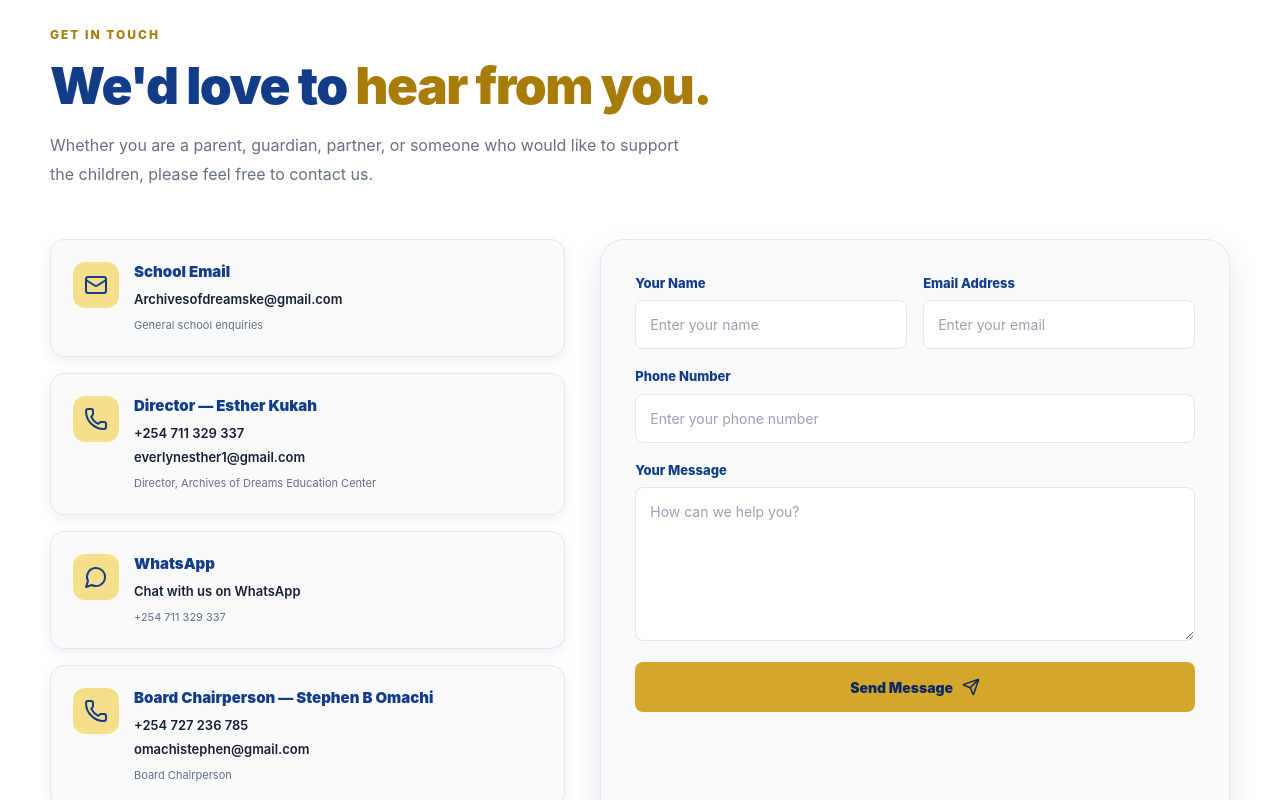
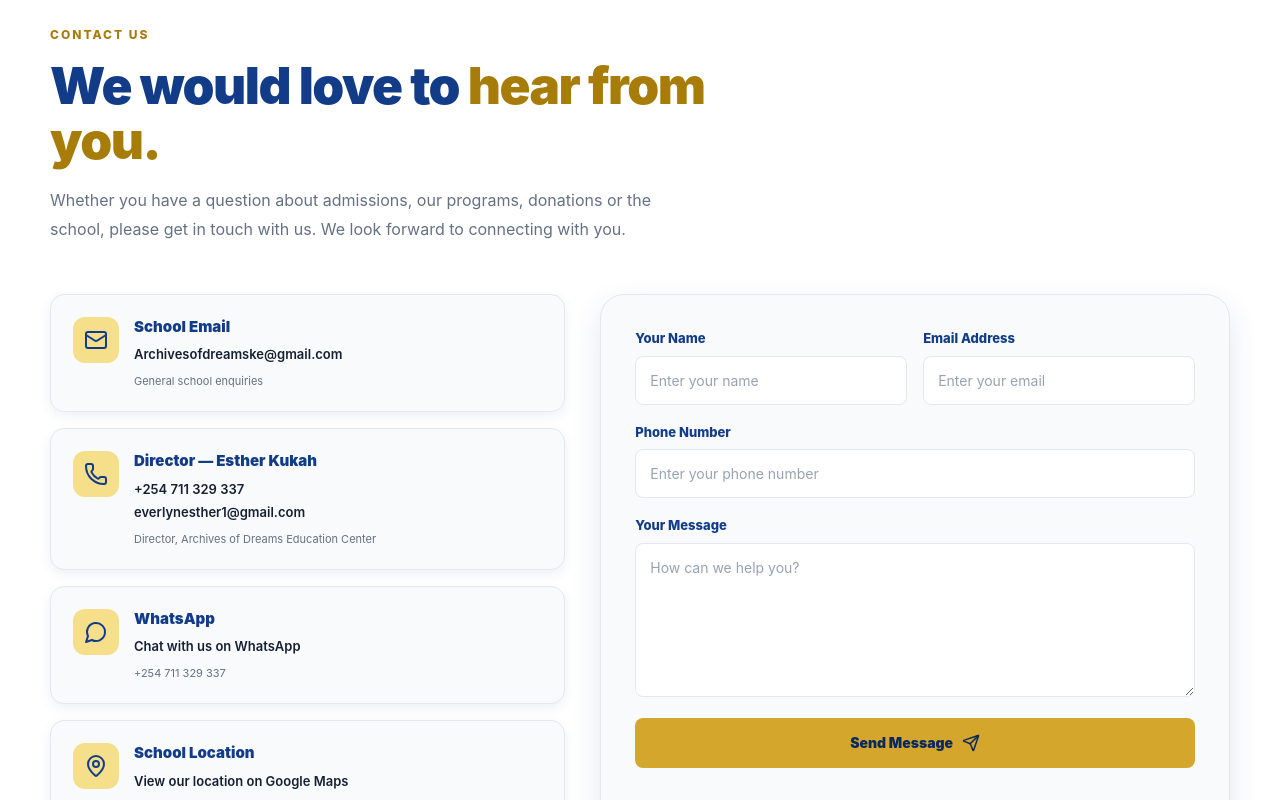
Before and after one commit to Samuoz-floh/archives-of-dreams, a React (Vite) app: page / in a window 1280 px wide. Shown: the part 4660-5460 px from the top of the page. Built offline with nearby package versions, Linux system fonts and the light colour scheme.

Commit message:
Add Google Maps school location

```diff
--- a/src/components/Contact.jsx
+++ b/src/components/Contact.jsx
@@ -3,6 +3,7 @@
   Phone,
   Mail,
   MessageCircle,
+  MapPin,
   Send,
   CheckCircle,
 } from "lucide-react";
@@ -11,13 +12,16 @@
 function Contact() {
   const [submitted, setSubmitted] = useState(false);
 
+  const whatsappLink =
+    "https://wa.me/254711329337?text=Hello%20Archives%20of%20Dreams%20Education%20Center%2C%20I%20would%20like%20to%20make%20an%20enquiry.";
+
+  const googleMapsLink =
+    "https://maps.app.goo.gl/hsPHgceWdZ846JVt7";
+
   const handleSubmit = (event) => {
     event.preventDefault();
     setSubmitted(true);
   };
-
-  const whatsappLink =
-    "https://wa.me/254711329337?text=Hello%20Archives%20of%20Dreams%20Education%20Center%2C%20I%20would%20like%20to%20make%20an%20enquiry.";
 
   return (
     <section
@@ -26,31 +30,26 @@
       aria-labelledby="contact-heading"
     >
       <div className="container">
-
         <div className="contact-heading">
-          <span className="section-label">
-            GET IN TOUCH
-          </span>
+          <span className="section-label">CONTACT US</span>
 
           <h2 id="contact-heading">
-            We'd love to
+            We would love to
             <span> hear from you.</span>
           </h2>
 
           <p>
-            Whether you are a parent, guardian, partner, or
-            someone who would like to support the children,
-            please feel free to contact us.
+            Whether you have a question about admissions, our programs,
+            donations or the school, please get in touch with us.
+            We look forward to connecting with you.
           </p>
         </div>
 
         <div className="contact-grid">
-
           <div className="contact-info">
 
             {/* School Contact */}
             <div className="contact-info-card">
-
               <div
                 className="contact-info-icon"
                 aria-hidden="true"
@@ -69,13 +68,10 @@
                   General school enquiries
                 </span>
               </div>
-
             </div>
-
 
             {/* Director Contact */}
             <div className="contact-info-card">
-
               <div
                 className="contact-info-icon"
                 aria-hidden="true"
@@ -98,13 +94,10 @@
                   Director, Archives of Dreams Education Center
                 </span>
               </div>
-
             </div>
-
 
             {/* WhatsApp Contact */}
             <div className="contact-info-card">
-
               <div
                 className="contact-info-icon"
                 aria-hidden="true"
@@ -128,13 +121,37 @@
                   +254 711 329 337
                 </span>
               </div>
-
             </div>
 
+            {/* School Location */}
+            <div className="contact-info-card">
+              <div
+                className="contact-info-icon"
+                aria-hidden="true"
+              >
+                <MapPin size={24} />
+              </div>
+
+              <div>
+                <h3>School Location</h3>
+
+                <a
+                  href={googleMapsLink}
+                  target="_blank"
+                  rel="noopener noreferrer"
+                  aria-label="Open Archives of Dreams Education Center location in Google Maps"
+                >
+                  View our location on Google Maps
+                </a>
+
+                <span>
+                  Get directions to Archives of Dreams Education Center
+                </span>
+              </div>
+            </div>
 
             {/* Board Chairperson Contact */}
             <div className="contact-info-card">
-
               <div
                 className="contact-info-icon"
                 aria-hidden="true"
@@ -159,10 +176,9 @@
                   Board Chairperson
                 </span>
               </div>
-
             </div>
 
-
+            {/* Contact Note */}
             <div className="contact-note">
               <strong>
                 Archives of Dreams Education Center
@@ -176,20 +192,16 @@
                 We look forward to connecting with you.
               </span>
             </div>
-
           </div>
-
 
           {/* Contact Form */}
           <div className="contact-form-card">
-
             {submitted ? (
               <div
                 className="contact-success"
                 role="status"
                 aria-live="polite"
               >
-
                 <div
                   className="contact-success-icon"
                   aria-hidden="true"
@@ -213,15 +225,11 @@
                 >
                   Send another message
                 </button>
-
               </div>
             ) : (
               <form onSubmit={handleSubmit}>
-
                 <div className="contact-form-row">
-
                   <div className="contact-field">
-
                     <label htmlFor="name">
                       Your Name
                     </label>
@@ -234,12 +242,9 @@
                       autoComplete="name"
                       required
                     />
-
                   </div>
 
-
                   <div className="contact-field">
-
                     <label htmlFor="email">
                       Email Address
                     </label>
@@ -252,14 +257,10 @@
                       autoComplete="email"
                       required
                     />
-
                   </div>
-
                 </div>
 
-
                 <div className="contact-field">
-
                   <label htmlFor="phone">
                     Phone Number
                   </label>
@@ -271,12 +272,9 @@
                     placeholder="Enter your phone number"
                     autoComplete="tel"
                   />
-
                 </div>
 
-
                 <div className="contact-field">
-
                   <label htmlFor="message">
                     Your Message
                   </label>
@@ -288,28 +286,23 @@
                     placeholder="How can we help you?"
                     required
                   />
-
                 </div>
-
 
                 <button
                   type="submit"
                   className="contact-submit-button"
                 >
                   Send Message
+
                   <Send
                     size={18}
                     aria-hidden="true"
                   />
                 </button>
-
               </form>
             )}
-
           </div>
-
         </div>
-
       </div>
     </section>
   );
```
